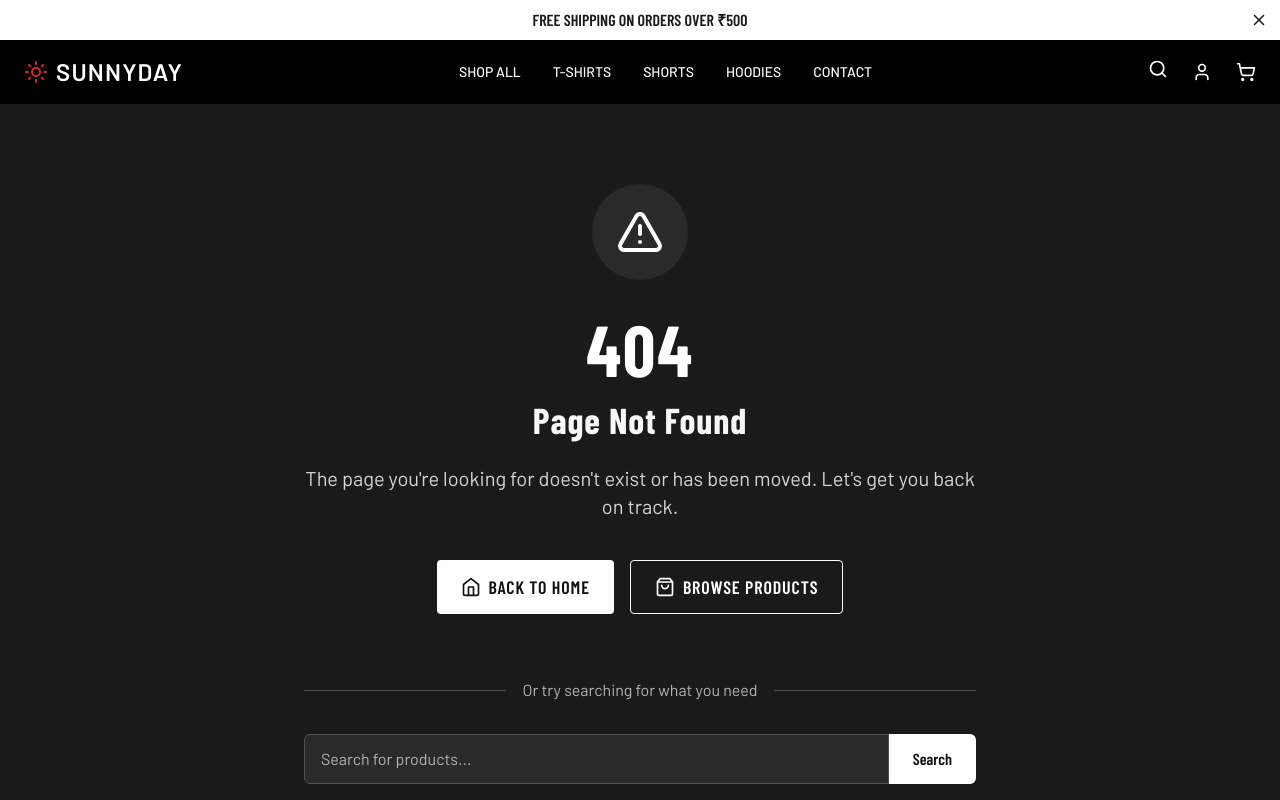
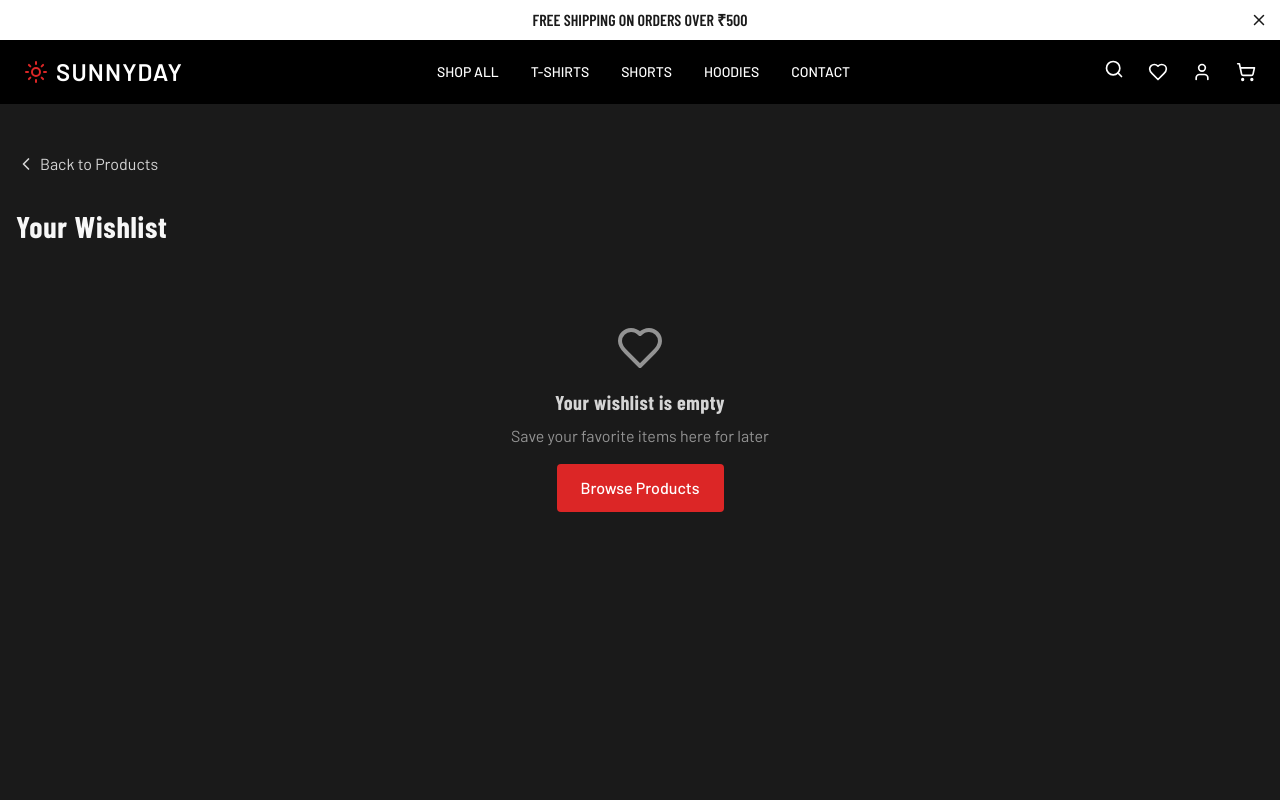
Before and after one commit to Chirag-pandit/sunnydayy, a React (Vite) app: page /wishlist in a window 1280 px wide. Shown: the top 800 px of the page. Built offline with nearby package versions, Linux system fonts and the light colour scheme; a web font is replaced by a local one.

Commit message:
wishlist done

```diff
--- a/src/App.tsx
+++ b/src/App.tsx
@@ -8,11 +8,14 @@ import CartPage from './pages/CartPage';
 import AboutPage from './pages/AboutPage';
 import ContactPage from './pages/ContactPage';
 import NotFoundPage from './pages/NotFoundPage';
-import { CartProvider } from './pages/CartContext' // ✅ Import your CartProvider
+import { CartProvider } from './pages/CartContext'// ✅ Import your CartProvider
+import { WishlistProvider } from './pages/WishlistContext';
+import WishlistPage from './pages/WishlistPage';
 
 const App: React.FC = () => {
   return (
     <CartProvider> {/* ✅ Wrap everything in CartProvider */}
+    <WishlistProvider>
       <Routes>
         <Route path="/" element={<Layout />}>
           <Route index element={<HomePage />} />
@@ -21,10 +24,14 @@ const App: React.FC = () => {
           <Route path="products/:id" element={<ProductDetailPage />} />
           <Route path="cart" element={<CartPage />} />
           <Route path="about" element={<AboutPage />} />
+          <Route path="/wishlist" element={<WishlistPage />} />
+
+
           <Route path="contact" element={<ContactPage />} />
           <Route path="*" element={<NotFoundPage />} />
         </Route>
       </Routes>
+      </WishlistProvider>
     </CartProvider>
   );
 };
--- a/src/components/Header.tsx
+++ b/src/components/Header.tsx
@@ -1,5 +1,5 @@
 import { useState, useEffect, useRef } from 'react';
-import { Sun, Search, User, ShoppingCart, X } from 'lucide-react';
+import { Sun, Search, User,Heart, ShoppingCart, X } from 'lucide-react';
 import { Link, useLocation, useNavigate } from 'react-router-dom';
 import { useCart } from '../pages/CartContext';
 
@@ -188,6 +188,15 @@ const Header = () => {
             )}
           </div>
 
+            <Link
+            to="/wishlist"
+            className="text-white hover:text-red-500 transition-colors"
+            aria-label="Account"
+          >
+            <Heart className="h-5 w-5" />
+
+          </Link>
+
           <Link
             to="/account"
             className="text-white hover:text-red-500 transition-colors"
--- a/src/components/ProductSection.tsx
+++ b/src/components/ProductSection.tsx
@@ -1,6 +1,7 @@
 "use client"
 
 import { useState } from "react"
+import { Link } from "react-router-dom"
 
 interface Product {
   id: number
@@ -134,6 +135,7 @@ export default function ProductSection() {
               </div>
 
               {/* Product Info */}
+              <Link to="products">
               <div className="p-6 transform transition-all duration-300">
                 <h3 className="text-xl font-bold text-white mb-2 transition-colors duration-300 hover:text-gray-300">
                   {product.name}
@@ -143,6 +145,7 @@ export default function ProductSection() {
                   SHOP NOW
                 </button>
               </div>
+              </Link>
             </div>
           ))}
         </div>
--- a/src/pages/HomePage.tsx
+++ b/src/pages/HomePage.tsx
@@ -117,7 +117,7 @@ const HomePage: React.FC = () => {
               <div className="absolute bottom-0 left-0 p-6">
                 <h3 className="text-2xl font-heading font-bold text-primary mb-2">MMA T-Shirt</h3>
                 <p className="text-gray-100 mb-4">Precision-engineered for perfect strikes.</p>
-                <Link to="/products?category=gloves" className="inline-flex items-center text-primary font-heading hover:text-primary-light transition-colors">
+                <Link to="/products?category=tshirt" className="inline-flex items-center text-primary font-heading hover:text-primary-light transition-colors">
                   SHOP T-Shirt <ArrowRight size={16} className="ml-2" />
                 </Link>
               </div>
@@ -169,7 +169,7 @@ const HomePage: React.FC = () => {
               <div className="absolute bottom-0 left-0 p-6">
                 <h3 className="text-2xl font-heading font-bold text-primary mb-2">MMA HOODIE</h3>
                 <p className="text-gray-100 mb-4">Superior protection during intense training.</p>
-                <Link to="/products?category=rashguards" className="inline-flex items-center text-primary font-heading hover:text-primary-light transition-colors">
+                <Link to="/products?category=hoodie" className="inline-flex items-center text-primary font-heading hover:text-primary-light transition-colors">
                   SHOP HOODIE <ArrowRight size={16} className="ml-2" />
                 </Link>
               </div>
--- a/src/pages/ProductDetailPage.tsx
+++ b/src/pages/ProductDetailPage.tsx
@@ -2,7 +2,8 @@ import React, { useState, useEffect } from 'react';
 import { useParams, Link, useNavigate } from 'react-router-dom';
 import { motion } from 'framer-motion';
 import { ChevronLeft, ChevronRight, ShoppingCart, Heart, Star, ChevronDown, Truck, Shield } from 'lucide-react';
-import { useCart } from './CartContext'; // Update the path as needed
+import { useCart } from './CartContext';
+import { useWishlist } from './WishlistContext'; // Import the wishlist context
 
 interface Product {
   id: number;
@@ -107,6 +108,7 @@ const ProductDetailPage: React.FC = () => {
   const { id } = useParams<{ id: string }>();
   const navigate = useNavigate();
   const { cartItems, addToCart } = useCart();
+  const { wishlist, addToWishlist, removeFromWishlist, isInWishlist } = useWishlist(); // Wishlist hooks
 
   const productId = id ? parseInt(id) : null;
   const product = allProducts.find((p) => p.id === productId);
@@ -151,6 +153,23 @@ const ProductDetailPage: React.FC = () => {
     setTimeout(() => {
       setIsAddingToCart(false);
     }, 1000);
+  };
+
+  const handleWishlistToggle = () => {
+    if (!product) return;
+
+    if (isInWishlist(product.id)) {
+      removeFromWishlist(product.id);
+    } else {
+      addToWishlist({
+        id: product.id,
+        name: product.name,
+        price: product.price,
+        images: product.images,
+        description: product.description,
+        category: product.category
+      });
+    }
   };
 
   if (!product) {
@@ -254,8 +273,16 @@ const ProductDetailPage: React.FC = () => {
             <div>
               <div className="flex justify-between items-start">
                 <h1 className="text-3xl font-bold text-gray-100">{product.name}</h1>
-                <button className="text-gray-300 hover:text-red-500 transition-colors" aria-label="Add to wishlist">
-                  <Heart size={24} />
+                <button
+                  className="text-gray-300 hover:text-red-500 transition-colors"
+                  aria-label={isInWishlist(product.id) ? "Remove from wishlist" : "Add to wishlist"}
+                  onClick={handleWishlistToggle}
+                >
+                  <Heart
+                    size={24}
+                    fill={isInWishlist(product.id) ? "currentColor" : "none"}
+                    className={isInWishlist(product.id) ? "text-red-500" : ""}
+                  />
                 </button>
               </div>
 
--- /dev/null
+++ b/src/pages/WishlistContext.tsx
@@ -0,0 +1,69 @@
+// src/context/WishlistContext.tsx
+import React, { createContext, useContext, useState, useEffect } from 'react';
+
+interface Product {
+  id: number;
+  name: string;
+  price: number;
+  images: string[];
+  // Add other product properties you need
+}
+
+interface WishlistContextType {
+  wishlist: Product[];
+  addToWishlist: (product: Product) => void;
+  removeFromWishlist: (productId: number) => void;
+  isInWishlist: (productId: number) => boolean;
+}
+
+const WishlistContext = createContext<WishlistContextType>({
+  wishlist: [],
+  addToWishlist: () => {},
+  removeFromWishlist: () => {},
+  isInWishlist: () => false,
+});
+
+export const WishlistProvider: React.FC<{ children: React.ReactNode }> = ({ children }) => {
+  const [wishlist, setWishlist] = useState<Product[]>([]);
+
+  // Load wishlist from localStorage on initial render
+  useEffect(() => {
+    const savedWishlist = localStorage.getItem('wishlist');
+    if (savedWishlist) {
+      setWishlist(JSON.parse(savedWishlist));
+    }
+  }, []);
+
+  // Save wishlist to localStorage whenever it changes
+  useEffect(() => {
+    localStorage.setItem('wishlist', JSON.stringify(wishlist));
+  }, [wishlist]);
+
+  const addToWishlist = (product: Product) => {
+    setWishlist((prev) => {
+      // Check if product is already in wishlist
+      if (prev.some((item) => item.id === product.id)) {
+        return prev;
+      }
+      return [...prev, product];
+    });
+  };
+
+  const removeFromWishlist = (productId: number) => {
+    setWishlist((prev) => prev.filter((product) => product.id !== productId));
+  };
+
+  const isInWishlist = (productId: number) => {
+    return wishlist.some((product) => product.id === productId);
+  };
+
+  return (
+    <WishlistContext.Provider
+      value={{ wishlist, addToWishlist, removeFromWishlist, isInWishlist }}
+    >
+      {children}
+    </WishlistContext.Provider>
+  );
+};
+
+export const useWishlist = () => useContext(WishlistContext);
--- /dev/null
+++ b/src/pages/WishlistPage.tsx
@@ -0,0 +1,97 @@
+// src/pages/WishlistPage.tsx
+import React from 'react';
+import { Link } from 'react-router-dom';
+import { useWishlist } from '../pages/WishlistContext';
+import { motion } from 'framer-motion';
+import { Heart, ChevronLeft } from 'lucide-react';
+
+const fadeIn = {
+  hidden: { opacity: 0 },
+  show: {
+    opacity: 1,
+    transition: { duration: 0.5 },
+  },
+};
+
+const WishlistPage: React.FC = () => {
+  const { wishlist, removeFromWishlist } = useWishlist();
+
+  return (
+    <div className="bg-gray-900 min-h-screen py-12">
+      <div className="container mx-auto px-4">
+        {/* Back button */}
+        <div className="mb-8">
+          <Link
+            to="/products"
+            className="flex items-center text-gray-300 hover:text-red-500 transition-colors"
+          >
+            <ChevronLeft size={20} className="mr-1" />
+            Back to Products
+          </Link>
+        </div>
+
+        <motion.div
+          variants={fadeIn}
+          initial="hidden"
+          animate="show"
+        >
+          <h1 className="text-3xl font-bold text-gray-100 mb-8">Your Wishlist</h1>
+
+          {wishlist.length === 0 ? (
+            <div className="text-center py-12">
+              <Heart size={48} className="mx-auto text-gray-500 mb-4" />
+              <h2 className="text-xl text-gray-300 mb-2">Your wishlist is empty</h2>
+              <p className="text-gray-500 mb-4">Save your favorite items here for later</p>
+              <Link
+                to="/products"
+                className="inline-block bg-red-600 text-white px-6 py-3 rounded font-medium hover:bg-red-700 transition-colors"
+              >
+                Browse Products
+              </Link>
+            </div>
+          ) : (
+            <div className="grid grid-cols-1 sm:grid-cols-2 lg:grid-cols-3 xl:grid-cols-4 gap-6">
+              {wishlist.map((product) => (
+                <div
+                  key={product.id}
+                  className="bg-gray-800 rounded-lg overflow-hidden shadow-md relative group"
+                >
+                  <Link to={`/products/${product.id}`} className="block">
+                    <img
+                      src={product.images[0] || "/placeholder.svg"}
+                      alt={product.name}
+                      className="w-full h-64 object-cover group-hover:opacity-75 transition-opacity"
+                    />
+                  </Link>
+
+                  <div className="p-4">
+                    <div className="flex justify-between items-start">
+                      <Link to={`/products/${product.id}`} className="block">
+                        <h3 className="font-medium text-gray-100 hover:text-red-500 transition-colors">
+                          {product.name}
+                        </h3>
+                      </Link>
+                      <button
+                        onClick={() => removeFromWishlist(product.id)}
+                        className="text-red-500 hover:text-red-400 transition-colors"
+                        aria-label="Remove from wishlist"
+                      >
+                        <Heart size={20} fill="currentColor" />
+                      </button>
+                    </div>
+
+                    <div className="mt-2">
+                      <span className="font-bold text-red-500">${product.price.toFixed(2)}</span>
+                    </div>
+                  </div>
+                </div>
+              ))}
+            </div>
+          )}
+        </motion.div>
+      </div>
+    </div>
+  );
+};
+
+export default WishlistPage;
```
